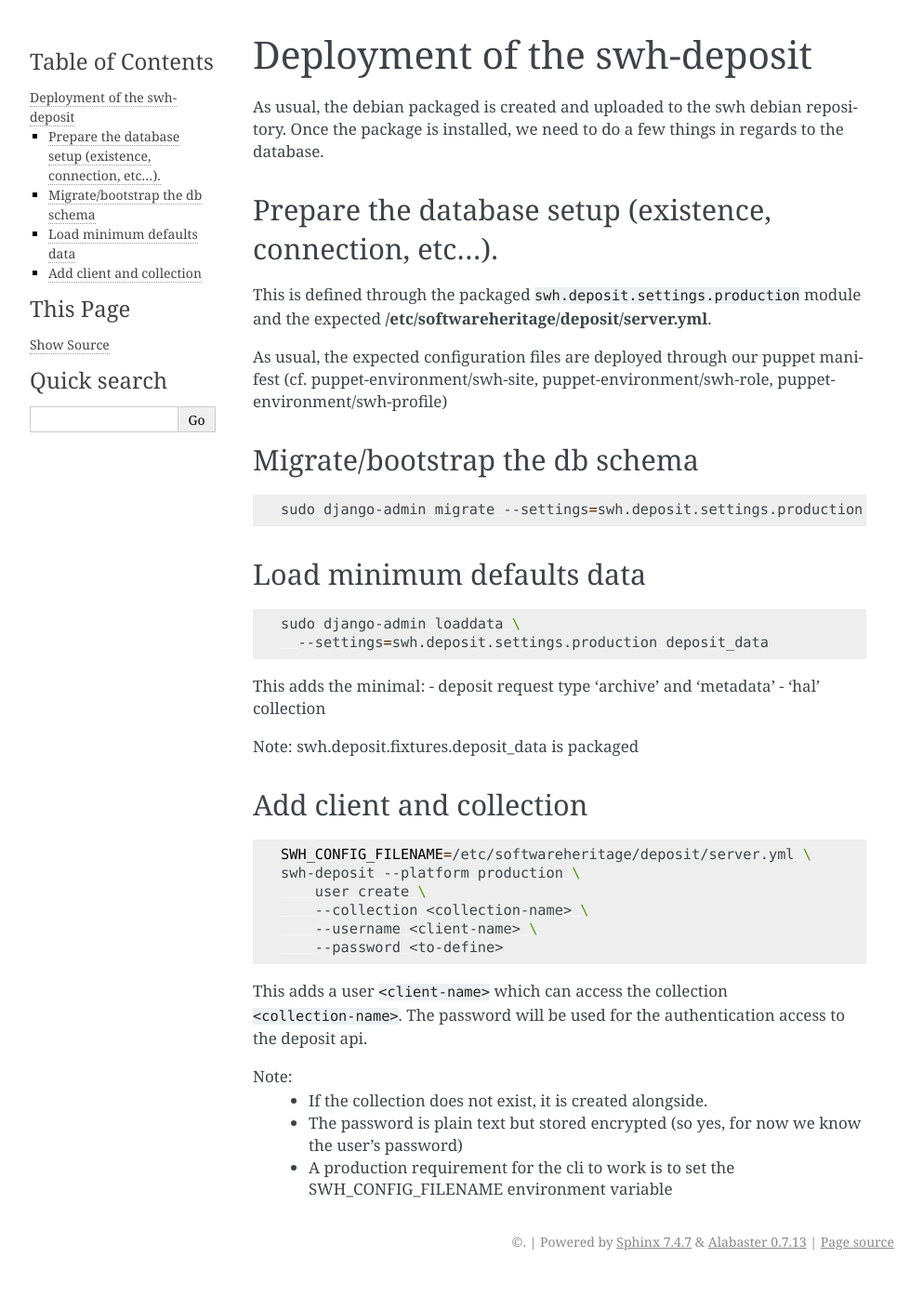
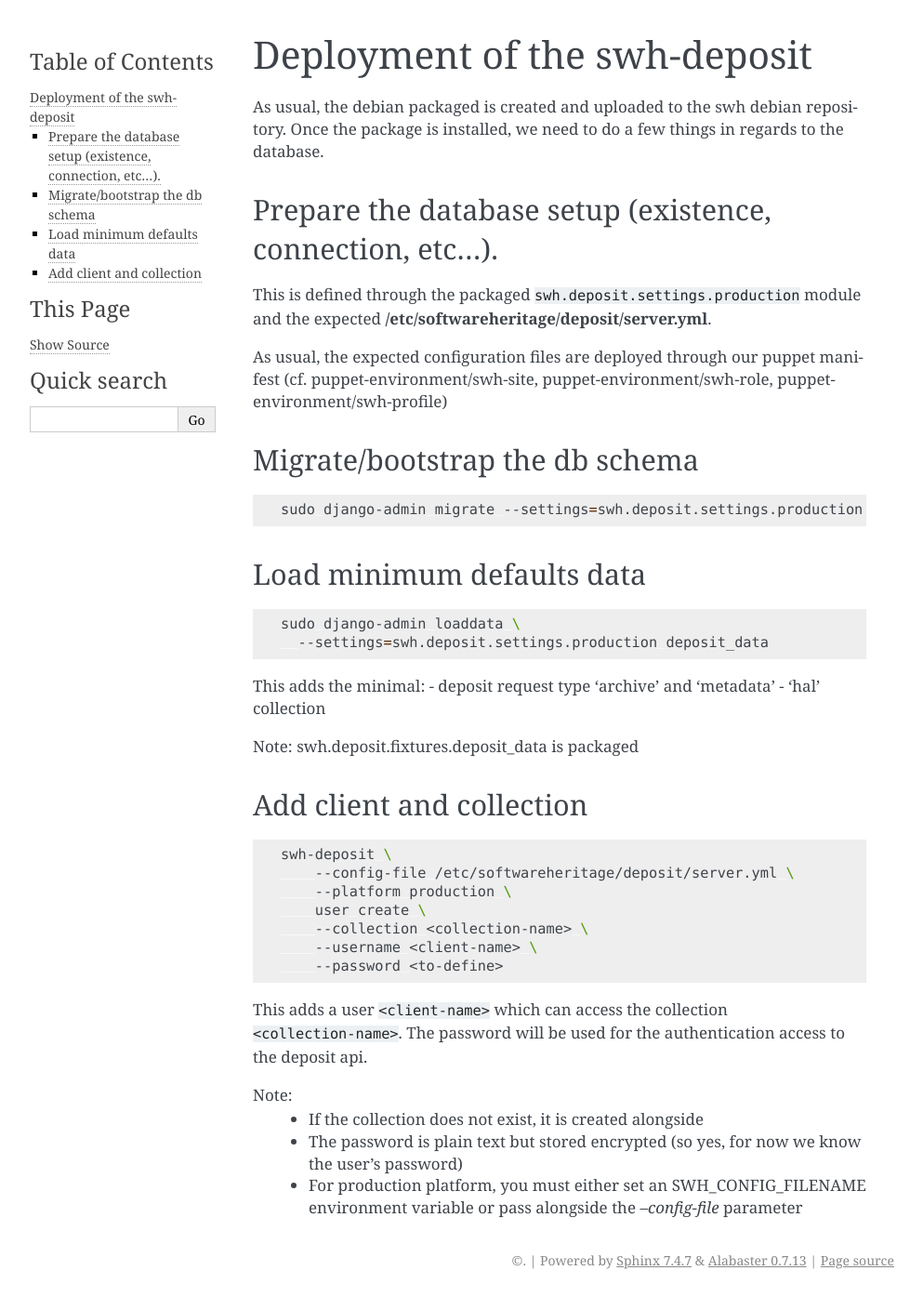
Before and after one commit to SoftwareHeritage/swh-deposit, a Sphinx documentation site: the page built from docs/sys-info.rst, in a window 1280 px wide. Shown: the whole page at 93% size, without its empty margins (148-1141 px from the left). Built offline with Sphinx 7.4.7, drawn with Linux system fonts in a browser that asks for light colours; pages that are not in the unit, such as notebooks, are missing from menus.

Commit message:
deposit.cli: Allow to use --config-file to pass extra config file
This is mostly for use in production.

```diff
--- a/docs/sys-info.rst
+++ b/docs/sys-info.rst
@@ -41,8 +41,9 @@ Add client and collection
 
 .. code:: shell
 
-    SWH_CONFIG_FILENAME=/etc/softwareheritage/deposit/server.yml \
-    swh-deposit --platform production \
+    swh-deposit \
+        --config-file /etc/softwareheritage/deposit/server.yml \
+        --platform production \
         user create \
         --collection <collection-name> \
         --username <client-name> \
@@ -53,8 +54,9 @@ This adds a user ``<client-name>`` which can access the collection
 access to the deposit api.
 
 Note:
-  - If the collection does not exist, it is created alongside.
+  - If the collection does not exist, it is created alongside
   - The password is plain text but stored encrypted (so yes, for now
     we know the user's password)
-  - A production requirement for the cli to work is to set the
-    SWH_CONFIG_FILENAME environment variable
+  - For production platform, you must either set an
+    SWH_CONFIG_FILENAME environment variable or pass alongside the
+    `--config-file` parameter
```
Also changed, not shown: 2 other files.
